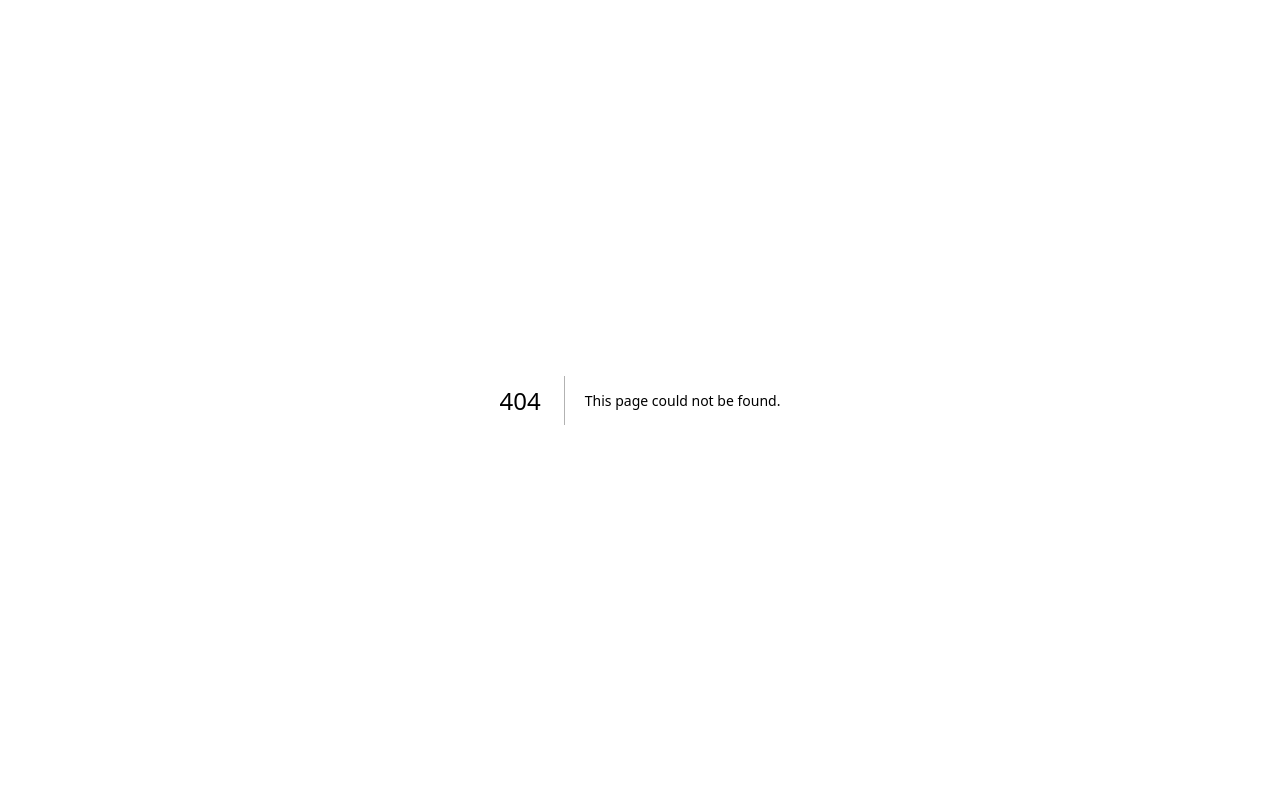
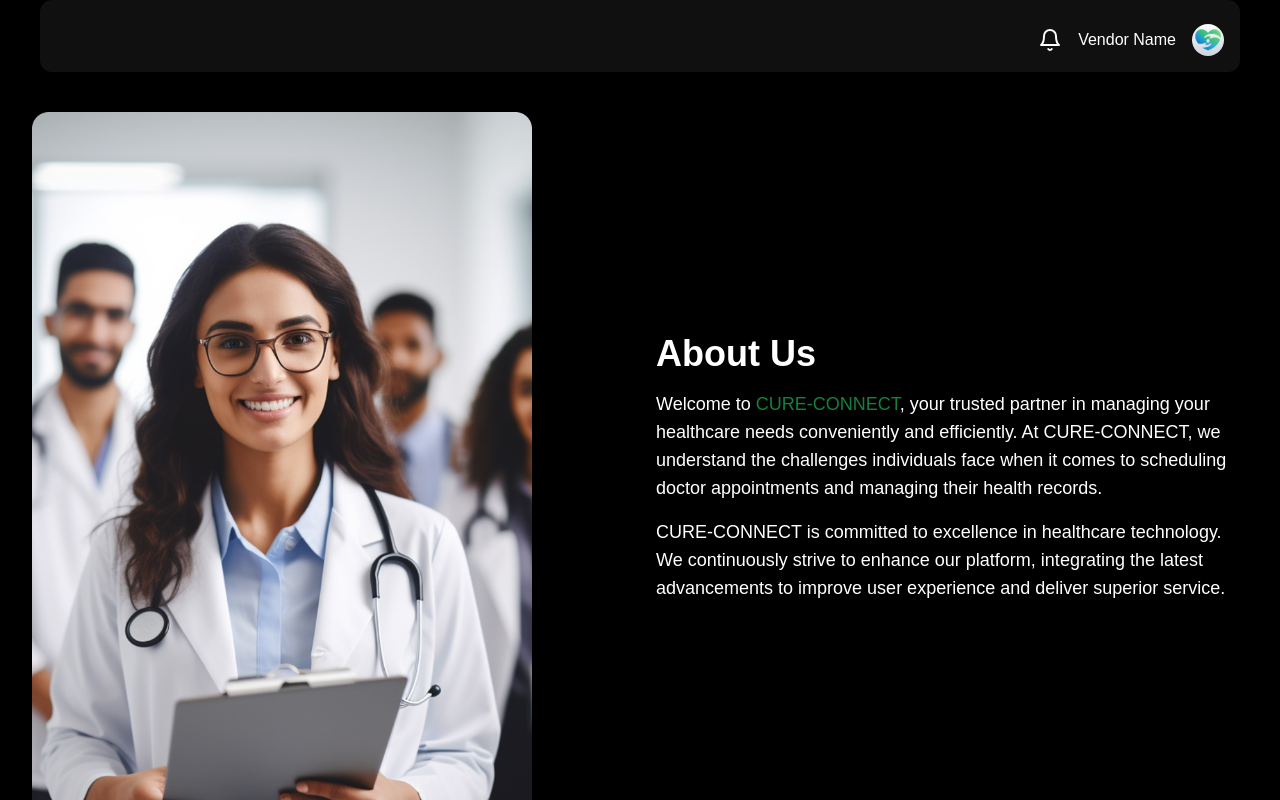
Before and after one commit to muhammed-hashir-musthafa/CureTrack-Client, a Next.js app: page /about in a window 1280 px wide. Before the commit this address had no page. Built offline with nearby package versions, Linux system fonts and the light colour scheme.

Commit message:
feat: Add and refactor user and vendor pages using Next.js app router

```diff
--- /dev/null
+++ b/src/app/(user)/about/page.tsx
@@ -0,0 +1,92 @@
+import Image from "next/image";
+import React from "react";
+import signupBg from "../../../../public/images/signupBg.png";
+
+const About = () => {
+  return (
+    <div className="bg-black text-white min-h-screen">
+      {/* Hero Section */}
+      <section className="flex flex-col md:flex-row items-center max-w-7xl mx-auto p-8">
+        <div className="md:w-1/2 relative h-64 md:h-auto overflow-hidden">
+          <Image
+            src={signupBg}
+            alt="Doctor in background"
+            width={500}
+            height={500}
+            objectFit="cover"
+            objectPosition="center"
+            className="rounded"
+          />
+        </div>
+
+        <div className="md:w-1/2 mt-6 md:mt-0 md:ml-8">
+          <h1 className="text-4xl font-bold mb-4">About Us</h1>
+          <p className="text-lg leading-7 mb-4">
+            Welcome to <span className="text-green-700">CURE-CONNECT</span>,
+            your trusted partner in managing your healthcare needs conveniently
+            and efficiently. At CURE-CONNECT, we understand the challenges
+            individuals face when it comes to scheduling doctor appointments and
+            managing their health records.
+          </p>
+          <p className="text-lg leading-7">
+            CURE-CONNECT is committed to excellence in healthcare technology. We
+            continuously strive to enhance our platform, integrating the latest
+            advancements to improve user experience and deliver superior
+            service.
+          </p>
+        </div>
+      </section>
+
+      {/* Vision Section */}
+      <section className="bg-gray-900 py-8">
+        <div className="max-w-7xl mx-auto p-8">
+          <h2 className="text-3xl font-bold mb-4">Our Vision</h2>
+          <p className="text-lg leading-7">
+            Our vision at <span className="text-green-700">CURE-CONNECT</span>{" "}
+            is to create a seamless healthcare experience for every user. We aim
+            to bridge the gap between patients and healthcare providers, making
+            it easier for you to access the care you need, when you need it.
+          </p>
+        </div>
+      </section>
+
+      {/* Why Choose Us */}
+      <section className="py-8">
+        <div className="max-w-7xl mx-auto p-8">
+          <h2 className="text-3xl font-bold mb-6 text-center">Why Choose Us</h2>
+          <div className="grid grid-cols-1 md:grid-cols-3 gap-6">
+            <div className="bg-gray-800 p-6 rounded-lg shadow-lg">
+              <h3 className="text-xl font-bold mb-2 text-green-700">
+                Efficiency:
+              </h3>
+              <p className="text-lg">
+                Streamlined appointment scheduling that fits into your busy
+                lifestyle.
+              </p>
+            </div>
+            <div className="bg-gray-800 p-6 rounded-lg shadow-lg">
+              <h3 className="text-xl font-bold mb-2 text-green-700">
+                Convenience:
+              </h3>
+              <p className="text-lg">
+                Access to a network of trusted healthcare professionals in your
+                area.
+              </p>
+            </div>
+            <div className="bg-gray-800 p-6 rounded-lg shadow-lg">
+              <h3 className="text-xl font-bold mb-2 text-green-700">
+                Personalization:
+              </h3>
+              <p className="text-lg">
+                Tailored recommendations and reminders to help you stay on top
+                of your health.
+              </p>
+            </div>
+          </div>
+        </div>
+      </section>
+    </div>
+  );
+};
+
+export default About;
--- /dev/null
+++ b/src/app/(user)/hospitals/[id]/doctors/page.tsx
@@ -0,0 +1,12 @@
+import HospitalDoctorsList from "@/components/userComponents/containers/HospitalDoctors/HospitalDoctos";
+import React from "react";
+
+const page = () => {
+  return (
+    <div>
+      <HospitalDoctorsList />
+    </div>
+  );
+};
+
+export default page;
--- /dev/null
+++ b/src/app/(user)/hospitals/[id]/page.tsx
@@ -0,0 +1,8 @@
+import React from "react";
+import HospitalDetailsView from "@/components/userComponents/containers/HospitalView/HospitalView";
+
+const HospitalPage = () => {
+  return <HospitalDetailsView />;
+};
+
+export default HospitalPage;
--- /dev/null
+++ b/src/app/(user)/hospitals/page.tsx
@@ -0,0 +1,8 @@
+import React from "react";
+import Hospitals from "@/components/userComponents/containers/Hospitals/Hospitals";
+
+const HospitalsPage = () => {
+  return <Hospitals />;
+};
+
+export default HospitalsPage;
--- a/src/app/(user)/layout.tsx
+++ b/src/app/(user)/layout.tsx
@@ -0,0 +1,21 @@
+import profileSrc from "../../..//public/images/Logo.jpg";
+import BaseNavbar from "@/components/baseComponents/ui/Navbar/Navbar";
+import React from "react";
+
+interface VenodrLayoutProps {
+  children: React.ReactNode;
+}
+
+const VendorLayout: React.FC<VenodrLayoutProps> = ({ children }) => {
+  return (
+    <div className="flex h-screen overflow-hidden bg-zinc-900" id="portalRoot">
+      <div className="flex-1 flex flex-col bg-black overflow-y-auto">
+        <BaseNavbar profileName="Vendor Name" profileSrc={profileSrc} />
+
+        <div className="text-white flex-1 pt-20">{children}</div>
+      </div>
+    </div>
+  );
+};
+
+export default VendorLayout;
--- /dev/null
+++ b/src/app/[vendor]/(base)/profile/page.tsx
@@ -0,0 +1,23 @@
+import VendorProfile from "@/components/vendorComponents/base/containers/VendorProfile/VendorProfile";
+import React from "react";
+
+interface VendorProfileProps {
+  params?: { vendor?: string };
+}
+
+const VendorProfilePage: React.FC<VendorProfileProps> = ({ params }) => {
+  const vendor = params?.vendor;
+
+  const vendorType: "undefined" | "hospital" | "lab" | "pharmacy" =
+    vendor === "hospital" || vendor === "lab" || vendor === "pharmacy"
+      ? vendor
+      : "undefined";
+
+  return (
+    <div className="w-full h-full bg-black text-white">
+      {vendorType !== "undefined" ? <VendorProfile role={vendorType} /> : null}
+    </div>
+  );
+};
+
+export default VendorProfilePage;
--- a/src/app/[vendor]/(hospital)/addDoctor/page.tsx
+++ b/src/app/[vendor]/(hospital)/addDoctor/page.tsx
@@ -1,10 +1,11 @@
 import AddDoctorsClient from "@/components/vendorComponents/hospital/containers/AddDoctors/AddDoctors";
+import profileSrc from "/public/images/Logo.jpg";
 import React from "react";
 
 const AddDoctor = () => {
   return (
     <div>
-      <AddDoctorsClient />
+      <AddDoctorsClient profileSrc={profileSrc} />;
     </div>
   );
 };
--- a/src/app/[vendor]/(hospital)/doctors/[doctorId]/page.tsx
+++ b/src/app/[vendor]/(hospital)/doctors/[doctorId]/page.tsx
@@ -1,9 +1,8 @@
-import React from 'react'
+import DoctorDetails from "@/components/vendorComponents/hospital/containers/DoctorDetails/DoctorDetails";
+import React from "react";
 
-const page = () => {
-  return (
-    <div>page</div>
-  )
-}
+const DoctorDetailsPage = () => {
+  return <DoctorDetails />;
+};
 
-export default page
+export default DoctorDetailsPage;
--- a/src/app/[vendor]/layout.tsx
+++ b/src/app/[vendor]/layout.tsx
@@ -3,23 +3,22 @@ import BaseNavbar from "@/components/baseComponents/ui/Navbar/Navbar";
 import RoleSidebar from "@/components/baseComponents/ui/RoleSidebar/RoleSidebar";
 import React from "react";
 
-interface VenodrLayoutProps {
+interface VendorLayoutProps {
   children: React.ReactNode;
   params: { vendor: string };
 }
 
-const VendorLayout: React.FC<VenodrLayoutProps> = ({ children, params }) => {
+const VendorLayout: React.FC<VendorLayoutProps> = ({ children, params }) => {
   const { vendor } = params;
 
-  const role = vendor;
+  const role = vendor as "admin" | "hospital" | "lab" | "pharmacy" | "doctor";
 
   return (
     <div className="flex h-screen overflow-hidden bg-zinc-900" id="portalRoot">
       <RoleSidebar role={role} />
       <div className="flex-1 flex flex-col bg-black overflow-y-auto">
-         <BaseNavbar profileName="Vendor Name" profileSrc={profileSrc} />
-
-         <div className="text-white flex-1 pt-24">{children}</div>
+        <BaseNavbar profileName="Vendor Name" profileSrc={profileSrc} />
+        <div className="text-white flex-1 pt-24">{children}</div>
       </div>
     </div>
   );
```
Also changed, not shown: src/app/[vendor]/(base)/dashboard/page.tsx (renamed from src/app/[vendor]/dashboard/page.tsx).
